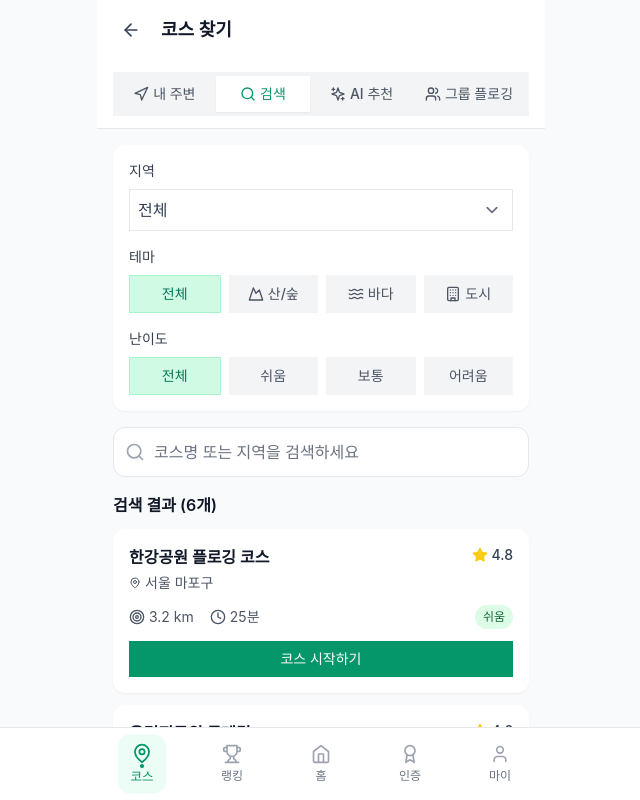
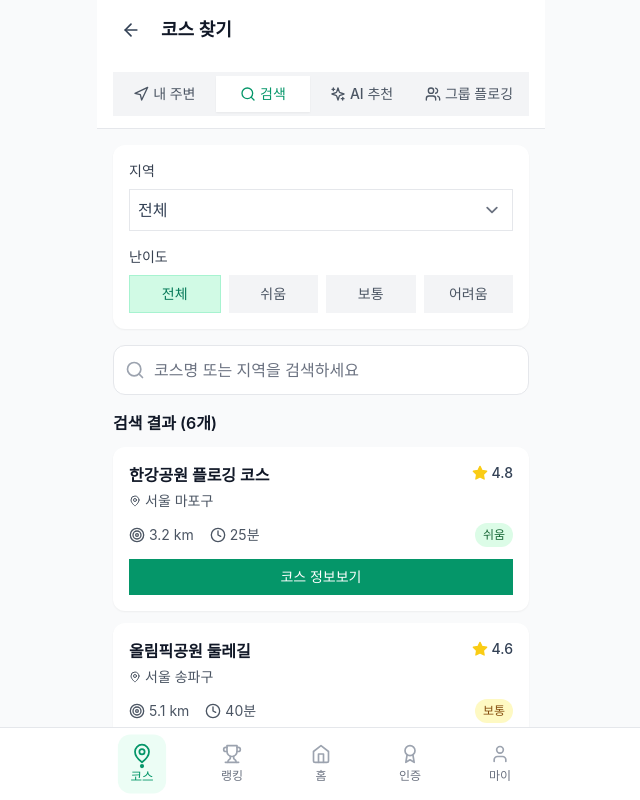
Before and after one commit to GoblinRoad/prototype, a React (Vite) app: page /courses in a window 1280 px wide. Both pictures are taken after a click on the button "검색". Shown: the whole page, without its empty margins (319-959 px from the left). Built offline with nearby package versions, Linux system fonts and the light colour scheme.

Commit message:
Fix: 테마 삭제 및 버튼 연결
- 코스 정보보기 버튼 연결 및 네이밍 수정
- 기존 검색에 있던 테마 삭제

```diff
--- a/src/components/courses/CourseCard.tsx
+++ b/src/components/courses/CourseCard.tsx
@@ -1,32 +1,36 @@
-"use client"
+"use client";
 
-import type React from "react"
-import { MapPin, Clock, Target, Star } from "lucide-react"
-import type { Course } from "@/types"
+import type React from "react";
+import { MapPin, Clock, Target, Star } from "lucide-react";
+import type { Course } from "@/types";
 
 interface CourseCardProps {
-    course: Course
-    onCourseClick: (courseId: string) => void
+  course: Course;
+  onCourseClick: (courseId: string) => void;
 }
 
 const getDifficultyColor = (difficulty: string) => {
   switch (difficulty) {
     case "쉬움":
-            return "bg-green-100 text-green-800"
+      return "bg-green-100 text-green-800";
     case "보통":
-            return "bg-yellow-100 text-yellow-800"
+      return "bg-yellow-100 text-yellow-800";
     case "어려움":
-            return "bg-red-100 text-red-800"
+      return "bg-red-100 text-red-800";
     default:
-            return "bg-gray-100 text-gray-800"
+      return "bg-gray-100 text-gray-800";
   }
-}
+};
 
 const CourseCard: React.FC<CourseCardProps> = ({ course, onCourseClick }) => {
+  const handleCourseClick = () => {
+    onCourseClick(course.id);
+  };
+
   return (
     <div
       className="bg-white rounded-xl p-4 shadow-sm hover:shadow-md transition-shadow cursor-pointer"
-            onClick={() => onCourseClick(course.id)}
+      onClick={handleCourseClick}
     >
       <div className="flex justify-between items-start mb-3">
         <div className="flex-1">
@@ -53,7 +57,11 @@ const CourseCard: React.FC<CourseCardProps> = ({ course, onCourseClick }) => {
             {course.estimatedTime}
           </div>
         </div>
-                <span className={`px-2 py-1 text-xs font-medium rounded-full ${getDifficultyColor(course.difficulty)}`}>
+        <span
+          className={`px-2 py-1 text-xs font-medium rounded-full ${getDifficultyColor(
+            course.difficulty
+          )}`}
+        >
           {course.difficulty}
         </span>
       </div>
@@ -61,14 +69,14 @@ const CourseCard: React.FC<CourseCardProps> = ({ course, onCourseClick }) => {
       <button
         className="w-full mt-3 bg-emerald-600 hover:bg-emerald-700 text-white py-2 rounded-lg transition-colors text-sm font-medium"
         onClick={(e) => {
-                    e.stopPropagation()
-                    // 플로깅 시작 로직
+          e.stopPropagation();
+          handleCourseClick(); // 동일한 함수 호출
         }}
       >
-                코스 시작하기
+        코스 정보보기
       </button>
     </div>
-    )
-}
+  );
+};
 
-export default CourseCard
+export default CourseCard;
--- a/src/components/courses/NearbyCoursesSection.tsx
+++ b/src/components/courses/NearbyCoursesSection.tsx
@@ -1,18 +1,23 @@
-import type React from "react"
-import { MapPin } from "lucide-react"
-import type { Course } from "../../types"
-import CourseCard from "./CourseCard"
+import type React from "react";
+import { MapPin } from "lucide-react";
+import type { Course } from "../../types";
+import CourseCard from "./CourseCard";
 
 interface NearbyCoursesSectionProps {
-    courses: Course[]
-    onCourseClick: (courseId: string) => void
+  courses: Course[];
+  onCourseClick: (courseId: string) => void;
 }
 
-const NearbyCoursesSection: React.FC<NearbyCoursesSectionProps> = ({ courses, onCourseClick }) => {
+const NearbyCoursesSection: React.FC<NearbyCoursesSectionProps> = ({
+  courses,
+  onCourseClick,
+}) => {
   return (
     <div className="p-4">
       <div className="flex items-center justify-between mb-4">
-                <h2 className="text-lg font-semibold text-gray-900">현재 위치 기반 코스</h2>
+        <h2 className="text-lg font-semibold text-gray-900">
+          현재 위치 근처 플로깅 장소 검색
+        </h2>
         <div className="flex items-center text-sm text-emerald-600">
           <MapPin className="w-4 h-4 mr-1" />
           서울시
@@ -21,11 +26,15 @@ const NearbyCoursesSection: React.FC<NearbyCoursesSectionProps> = ({ courses, on
 
       <div className="space-y-3">
         {courses.map((course) => (
-                    <CourseCard key={course.id} course={course} onCourseClick={onCourseClick} />
+          <CourseCard
+            key={course.id}
+            course={course}
+            onCourseClick={onCourseClick}
+          />
         ))}
       </div>
     </div>
-    )
-}
+  );
+};
 
-export default NearbyCoursesSection
+export default NearbyCoursesSection;
--- a/src/components/courses/SearchCoursesSection.tsx
+++ b/src/components/courses/SearchCoursesSection.tsx
@@ -2,7 +2,7 @@
 
 import type React from "react";
 import { useState } from "react";
-import { Search, Filter, Mountain, Waves, Building } from "lucide-react";
+import { Search } from "lucide-react";
 import type { Course } from "../../types";
 import CourseCard from "./CourseCard";
 
@@ -17,9 +17,7 @@ const SearchCoursesSection: React.FC<SearchCoursesSectionProps> = ({
 }) => {
   const [searchQuery, setSearchQuery] = useState("");
   const [selectedRegion, setSelectedRegion] = useState("전체");
-  const [selectedTheme, setSelectedTheme] = useState("전체");
   const [selectedDifficulty, setSelectedDifficulty] = useState("전체");
-  const [selectedTimes, setSelectedTimes] = useState("전체");
 
   // 지역 옵션
   const regions = [
@@ -43,33 +41,8 @@ const SearchCoursesSection: React.FC<SearchCoursesSectionProps> = ({
     "제주",
   ];
 
-  // 테마 옵션
-  const themes = [
-    { value: "전체", label: "전체", icon: null },
-    { value: "산", label: "산/숲", icon: Mountain },
-    { value: "바다", label: "바다", icon: Waves },
-    { value: "도시", label: "도시", icon: Building },
-  ];
-
-  // 시간간 옵션
-  const times = [
-    { value: "전체", label: "전체", icon: null },
-    { value: "3시간 이내", label: "3", icon: Mountain },
-    { value: "5시간", label: "5", icon: Waves },
-    { value: "7시간 이상", label: "7", icon: Building },
-  ];
-
   // 난이도 옵션
   const difficulties = ["전체", "쉬움", "보통", "어려움"];
-
-  const getThemeIcon = (theme: string) => {
-    const themeObj = themes.find((t) => t.value === theme);
-    if (themeObj?.icon) {
-      const IconComponent = themeObj.icon;
-      return <IconComponent className="w-4 h-4" />;
-    }
-    return null;
-  };
 
   const filteredCourses = allCourses.filter((course) => {
     const matchesSearch =
@@ -79,10 +52,6 @@ const SearchCoursesSection: React.FC<SearchCoursesSectionProps> = ({
       selectedRegion === "전체" || course.location.includes(selectedRegion);
     const matchesDifficulty =
       selectedDifficulty === "전체" || course.difficulty === selectedDifficulty;
-    // TODO: 테마 필터링 로직 추가 (현재 Course 타입에 테마 정보 없음)
-    // const matchesTheme = selectedTheme === '전체' || course.theme === selectedTheme;
-    // const matchesTimes = selectedTimes === "전체" || course.times === selectedTimes;
-
     return matchesSearch && matchesRegion && matchesDifficulty; // && matchesTheme && matchesTimes;
   });
 
@@ -106,29 +75,6 @@ const SearchCoursesSection: React.FC<SearchCoursesSectionProps> = ({
               </option>
             ))}
           </select>
-        </div>
-
-        {/* 테마 선택 */}
-        <div>
-          <label className="block text-sm font-medium text-gray-700 mb-2">
-            테마
-          </label>
-          <div className="flex space-x-2">
-            {themes.map((theme) => (
-              <button
-                key={theme.value}
-                onClick={() => setSelectedTheme(theme.value)}
-                className={`flex-1 py-2 px-3 text-sm font-medium rounded-lg transition-colors flex items-center justify-center space-x-1 ${
-                  selectedTheme === theme.value
-                    ? "bg-emerald-100 text-emerald-700 border border-emerald-200"
-                    : "bg-gray-100 text-gray-600 hover:bg-gray-200"
-                }`}
-              >
-                {getThemeIcon(theme.value)}
-                <span className="text-sm font-medium">{theme.label}</span>
-              </button>
-            ))}
-          </div>
         </div>
 
         {/* 난이도 선택 */}
```
Lines whose indentation alone changed are shown as unchanged.
